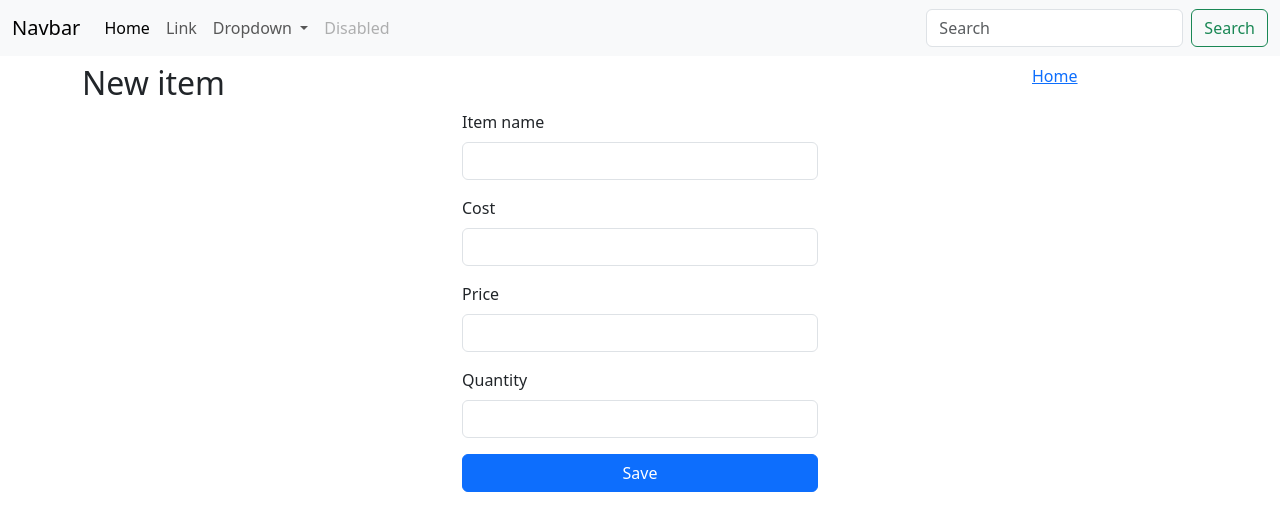
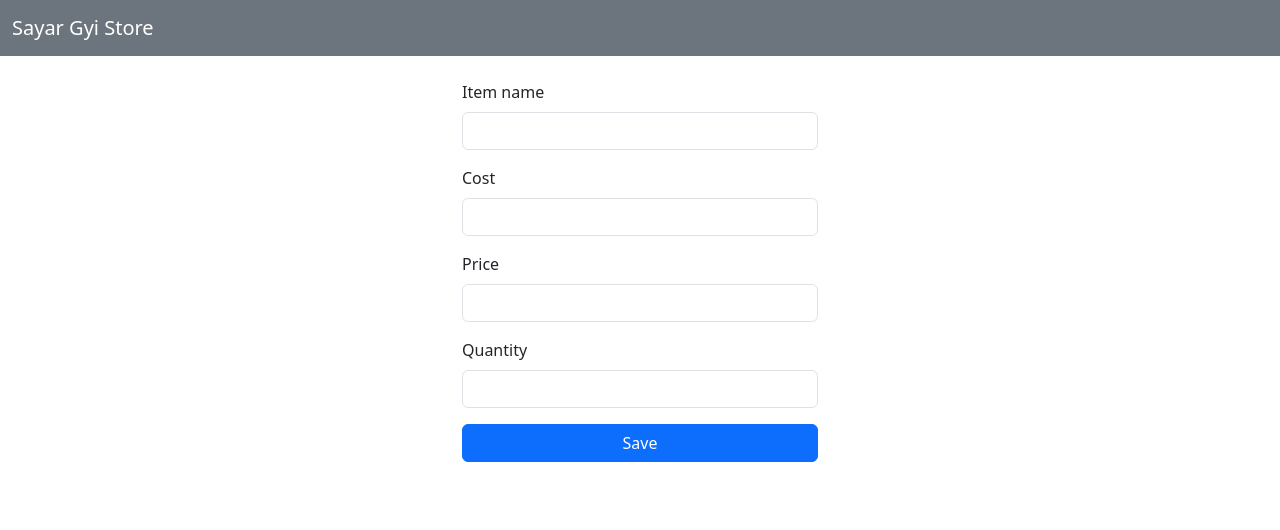
Before and after one commit to khinewin/f1, a Vue app: page /products/create in a window 1280 px wide. Shown: the top 530 px of the page. Built offline with nearby package versions, Linux system fonts and the light colour scheme.

Commit message:
fix navbar

```diff
--- a/src/App.vue
+++ b/src/App.vue
@@ -1,7 +1,9 @@
 <template>
     <div>
       <Navbar></Navbar>
-      <router-view></router-view>
+      <div class="my-4">
+        <router-view></router-view>
+      </div>
     </div>
 </template>
 <script>
--- a/src/Create.vue
+++ b/src/Create.vue
@@ -1,11 +1,6 @@
 <template>
     <div class="container">
-        <div class="row pt-2">
-            <div class="col-10 h2">New item</div>
-            <div class="col-2">
-                <router-link :to="{name: 'welcome'}">Home</router-link>
-            </div>
-        </div>
+
         <div class="row justify-content-center">
             <div class="col-sm-4">
 
--- a/src/Navbar.vue
+++ b/src/Navbar.vue
@@ -1,37 +1,12 @@
 <template>
-<nav class="navbar navbar-expand-lg bg-body-tertiary">
+<nav class="navbar navbar-expand-lg bg-secondary"  data-bs-theme="dark">
   <div class="container-fluid">
-    <a class="navbar-brand" href="#">Navbar</a>
+    <a class="navbar-brand" href="#">Sayar Gyi Store</a>
     <button class="navbar-toggler" type="button" data-bs-toggle="collapse" data-bs-target="#navbarSupportedContent" aria-controls="navbarSupportedContent" aria-expanded="false" aria-label="Toggle navigation">
       <span class="navbar-toggler-icon"></span>
     </button>
     <div class="collapse navbar-collapse" id="navbarSupportedContent">
-      <ul class="navbar-nav me-auto mb-2 mb-lg-0">
-        <li class="nav-item">
-          <a class="nav-link active" aria-current="page" href="#">Home</a>
-        </li>
-        <li class="nav-item">
-          <a class="nav-link" href="#">Link</a>
-        </li>
-        <li class="nav-item dropdown">
-          <a class="nav-link dropdown-toggle" href="#" role="button" data-bs-toggle="dropdown" aria-expanded="false">
-            Dropdown
-          </a>
-          <ul class="dropdown-menu">
-            <li><a class="dropdown-item" href="#">Action</a></li>
-            <li><a class="dropdown-item" href="#">Another action</a></li>
-            <li><hr class="dropdown-divider"></li>
-            <li><a class="dropdown-item" href="#">Something else here</a></li>
-          </ul>
-        </li>
-        <li class="nav-item">
-          <a class="nav-link disabled" aria-disabled="true">Disabled</a>
-        </li>
-      </ul>
-      <form class="d-flex" role="search">
-        <input class="form-control me-2" type="search" placeholder="Search" aria-label="Search"/>
-        <button class="btn btn-outline-success" type="submit">Search</button>
-      </form>
+
     </div>
   </div>
 </nav>
--- a/src/Welcome.vue
+++ b/src/Welcome.vue
@@ -1,9 +1,6 @@
 <template>
     <div class="container">
-        <div class="row pt-2">
-            <div class="col-10"><div class="h2">Products</div></div>
-            <div class="col-2"><router-link :to="{name: 'createProduct'}" class="btn btn-link pt-2">Create new</router-link></div>
-        </div>
+
         <div class="card shadow">
             <div class="card-body">
 
```
Also changed, not shown: 1 other file (tests, documents, lock files or other folders).
